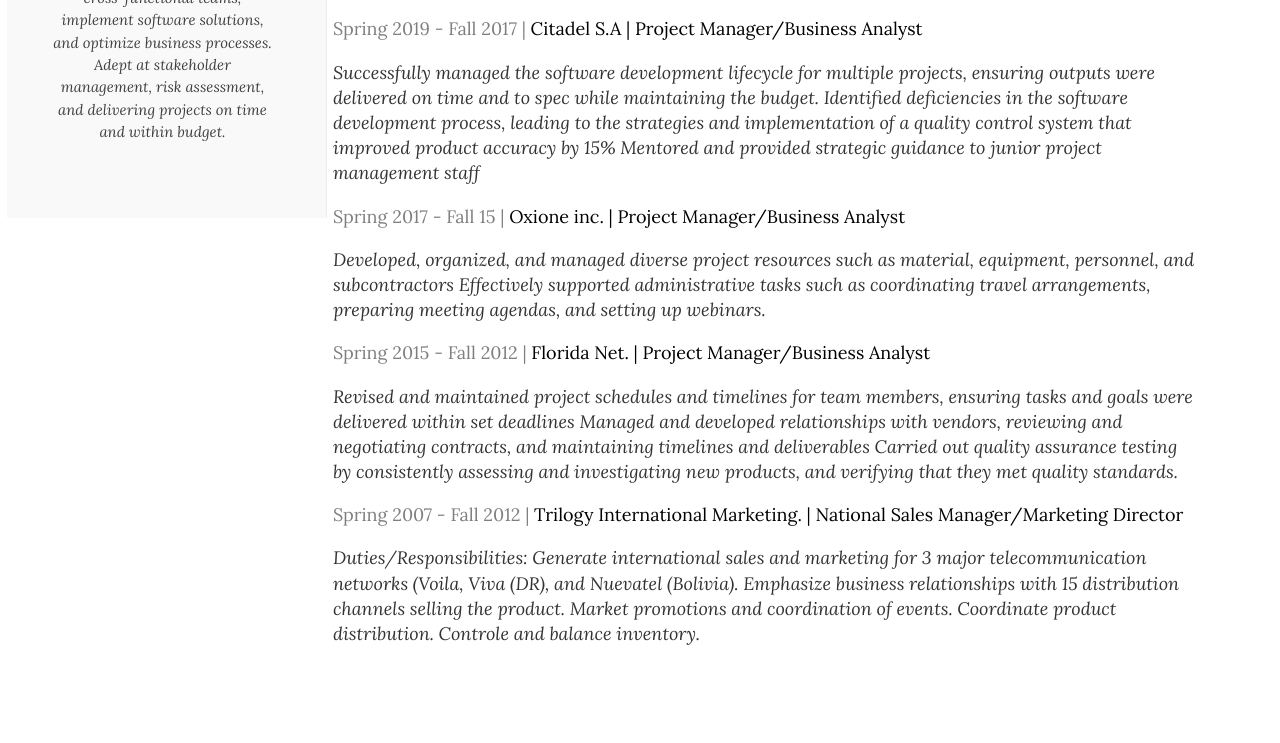
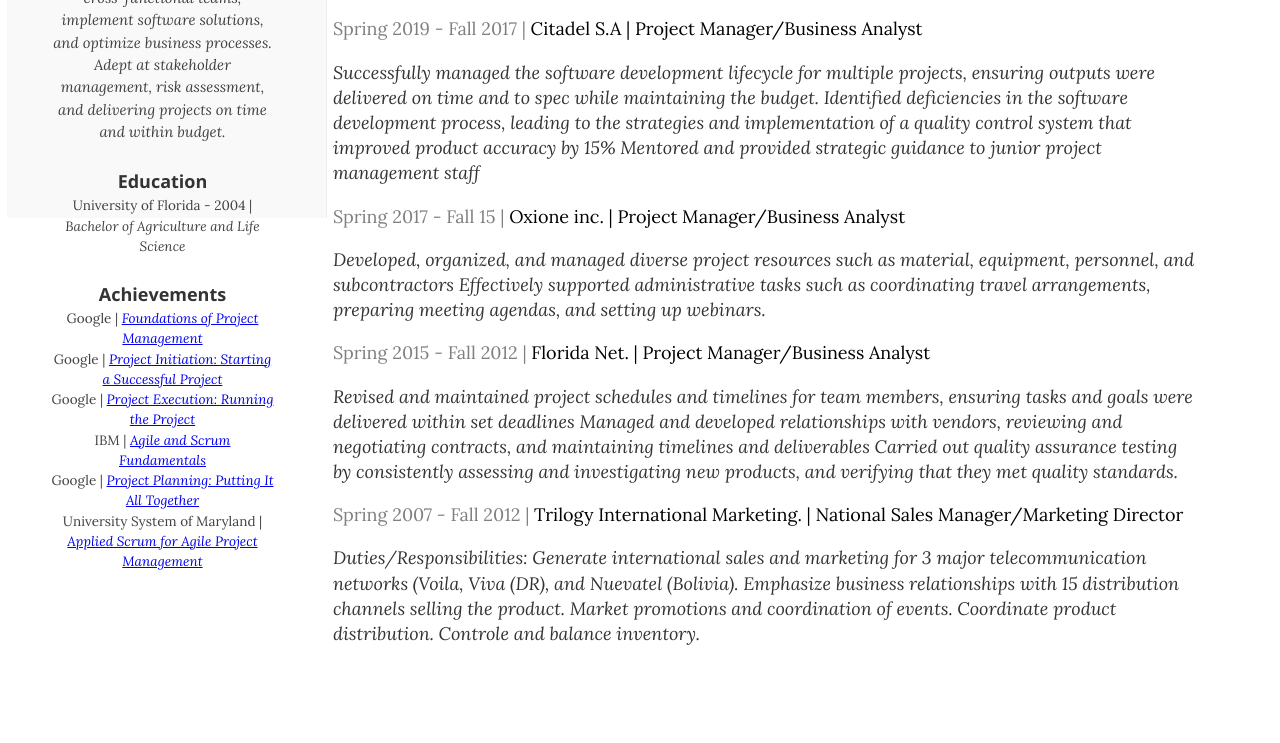
Before and after one commit to fpolicard/Fpolicard.github.io, a plain HTML site: page index.html in a window 1280 px wide. Shown: the part 590-1333 px from the top of the page. Drawn offline with nearby package versions, Linux system fonts and the light colour scheme; a web font is replaced by a local one.

Commit message:
Update index.html

```diff
--- a/index.html
+++ b/index.html
@@ -39,6 +39,18 @@
                             Adept at stakeholder management, risk assessment, and delivering projects on time and within
                             budget.
                         </em></P>
+                    <br>
+                    <h2>Education</h2>
+                    <p>University of Florida - 2004 | <em>Bachelor of Agriculture and Life Science</em></p>
+                    <br>
+                    <h2>Achievements</h2>
+                    <p>Google | <em><a href="foundations%20of%20project%20management.pdf">Foundations of Project Management</a></em></p>
+                    <p>Google | <em><a href="Project%20initiation.pdf"> Project Initiation: Starting a Successful Project</a></em></p>
+                    <p>Google | <em><a href="Project%20execution%20(running%20the%20project).pdf"> Project Execution: Running the Project</a></em></p>
+                    <p>IBM | <em><a href="IBM%20CD0116EN%20Certificate%20_%20edX.pdf">Agile and Scrum Fundamentals</a> </em></p>
+                    <p>Google | <em><a href="Project%20Planning.pdf">Project Planning: Putting It All Together</a></em></p>
+                    <p>University System of Maryland | <em><a href="USMx%20ENCE607.1x%20Certificate%20_%20edX.pdf">Applied Scrum for Agile Project Management</a></em></p>
+
                 </div>
 
             </div>
```
